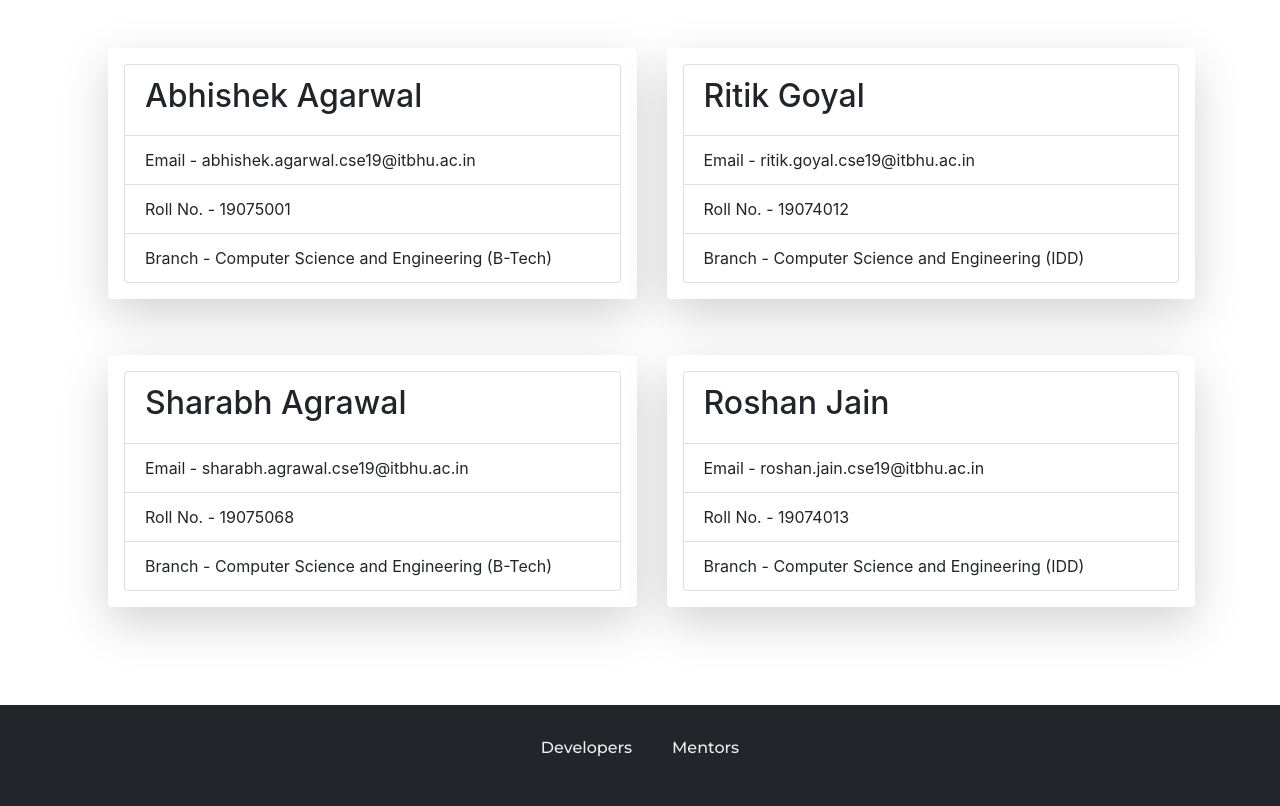
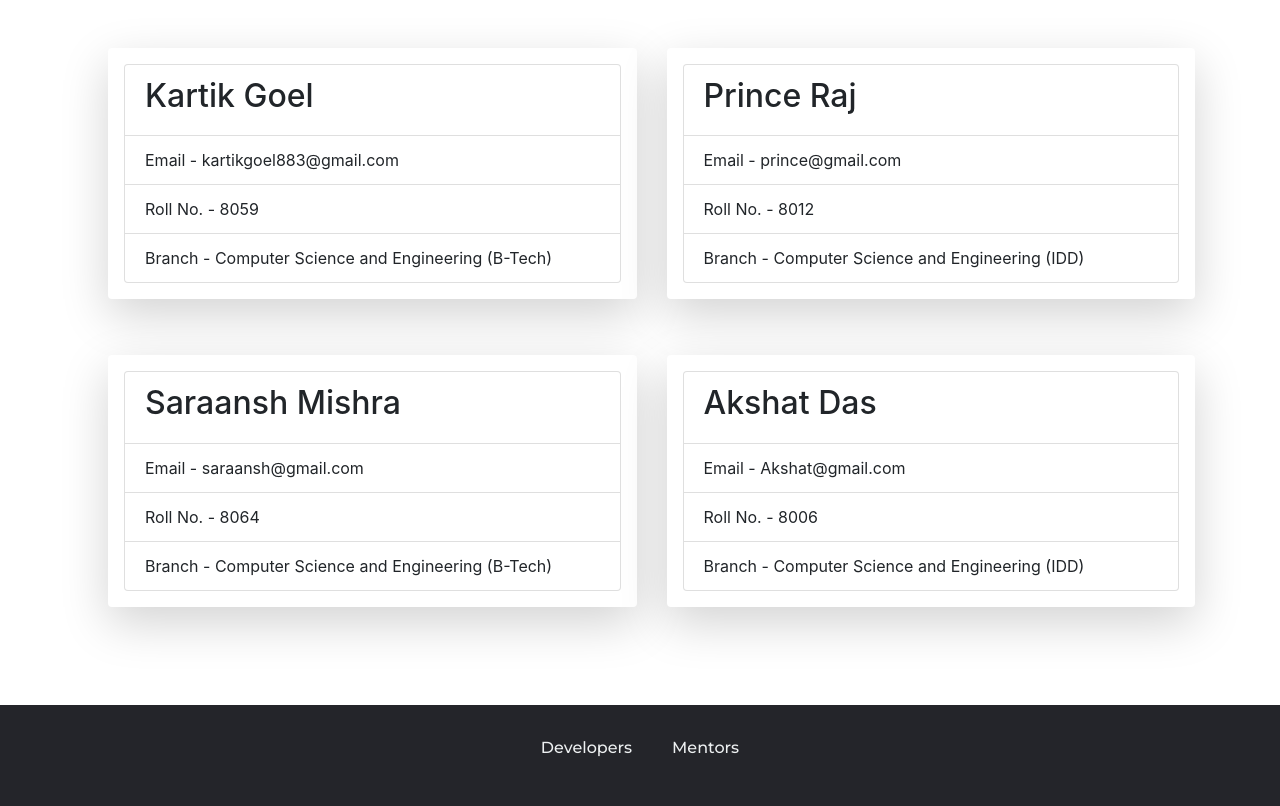
Before and after one commit to kartikgoel9/Online_Judge, a Django app: page /user/developers in a window 1280 px wide. Shown: the part 139-945 px from the top of the page. Run offline with Django 3.2, Linux system fonts and the light colour scheme; some libraries are stand-ins or nearby versions.

Commit message:
Update developers.html

```diff
--- a/Online_Judge/users/templates/users/developers.html
+++ b/Online_Judge/users/templates/users/developers.html
@@ -7,9 +7,9 @@
     <div class="col">
       <ul class="list-group list-group-flush">
       <div class="shadow-lg p-3 mb-5 bg-white rounded">
-        <li class="list-group-item"><h2>Abhishek Agarwal</h2></li>
-        <li class="list-group-item">Email - abhishek.agarwal.cse19@itbhu.ac.in</li>
-        <li class="list-group-item">Roll No. - 19075001</li>
+        <li class="list-group-item"><h2>Kartik Goel</h2></li>
+        <li class="list-group-item">Email - kartikgoel883@gmail.com</li>
+        <li class="list-group-item">Roll No. - 8059</li>
         <li class="list-group-item">Branch - Computer Science and Engineering (B-Tech)</li>
       </div>
       </ul>
@@ -17,9 +17,9 @@
     <div class="col col-lg-6">
       <ul class="list-group list-group-flush">
       <div class="shadow-lg p-3 mb-5 bg-white rounded">
-        <li class="list-group-item"><h2>Ritik Goyal</h2></li>
-        <li class="list-group-item">Email - ritik.goyal.cse19@itbhu.ac.in</li>
-        <li class="list-group-item">Roll No. - 19074012</li>
+        <li class="list-group-item"><h2>Prince Raj</h2></li>
+        <li class="list-group-item">Email - prince@gmail.com </li>
+        <li class="list-group-item">Roll No. - 8012</li>
         <li class="list-group-item">Branch - Computer Science and Engineering (IDD)</li>
         <!--{%for problem in submissions%}
         <li class="list-group-item">{{problem.name}}</li>
@@ -37,9 +37,9 @@
     <div class="col">
       <ul class="list-group list-group-flush">
       <div class="shadow-lg p-3 mb-5 bg-white rounded">
-        <li class="list-group-item"><h2>Sharabh Agrawal</h2></li>
-        <li class="list-group-item">Email - sharabh.agrawal.cse19@itbhu.ac.in</li>
-        <li class="list-group-item">Roll No. - 19075068</li>
+        <li class="list-group-item"><h2>Saraansh Mishra</h2></li>
+        <li class="list-group-item">Email - saraansh@gmail.com </li>
+        <li class="list-group-item">Roll No. - 8064</li>
         <li class="list-group-item">Branch - Computer Science and Engineering (B-Tech)</li>
       </div>
       </ul>
@@ -47,9 +47,9 @@
     <div class="col col-lg-6">
       <ul class="list-group list-group-flush">
       <div class="shadow-lg p-3 mb-5 bg-white rounded">
-        <li class="list-group-item"><h2>Roshan Jain</h2></li>
-        <li class="list-group-item">Email - roshan.jain.cse19@itbhu.ac.in</li>
-        <li class="list-group-item">Roll No. - 19074013</li>
+        <li class="list-group-item"><h2>Akshat Das</h2></li>
+        <li class="list-group-item">Email - Akshat@gmail.com</li>
+        <li class="list-group-item">Roll No. - 8006</li>
         <li class="list-group-item">Branch - Computer Science and Engineering (IDD)</li>
         <!--{%for problem in submissions%}
         <li class="list-group-item">{{problem.name}}</li>
```
